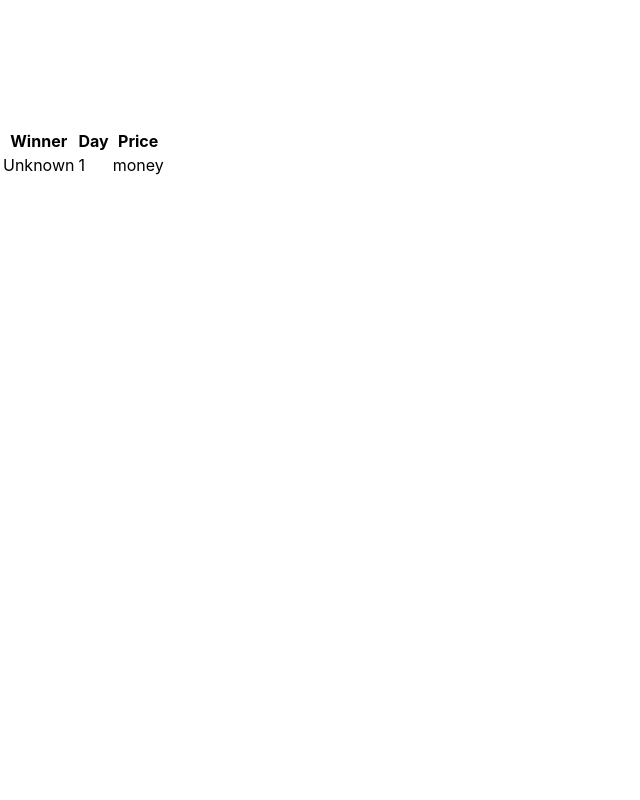
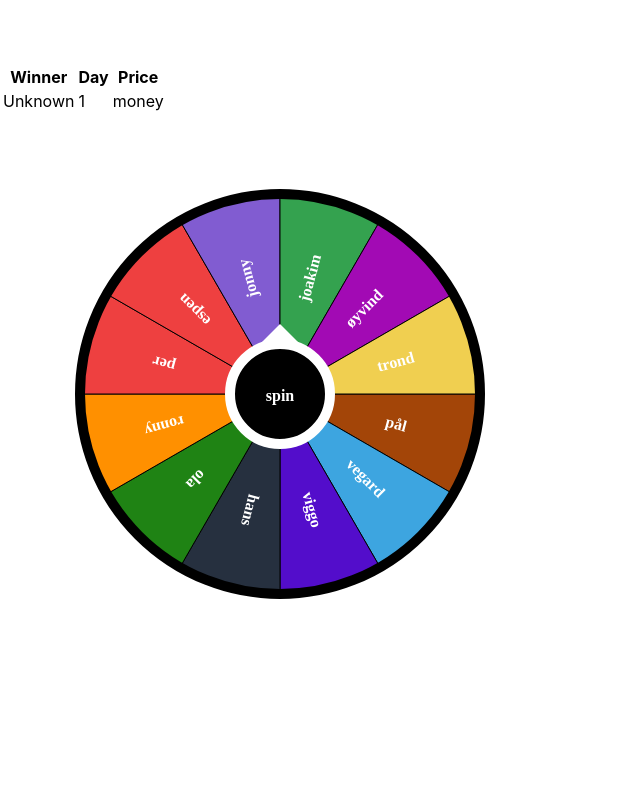
Before and after one commit to MikAoJk/christmas-calendar-draw, a Next.js app: page / in a window 1280 px wide. Shown: the top 800 px of the page, without its empty margins (0-640 px from the left). Built offline with nearby package versions, Linux system fonts and the light colour scheme.

Commit message:
Update PrevWinners.tsx

```diff
--- a/src/components/PrevWinners/PrevWinners.tsx
+++ b/src/components/PrevWinners/PrevWinners.tsx
@@ -1,9 +1,6 @@
-import styles from "../../styles/Home.module.css";
-
 const PrevWinners = () => {
 
     return (
-        <div className={styles.main}>
             <table>
                 <thead>
                 <tr>
@@ -20,7 +17,6 @@
                 </tr>
                 </tbody>
             </table>
-        </div>
     )
 
 }
```
